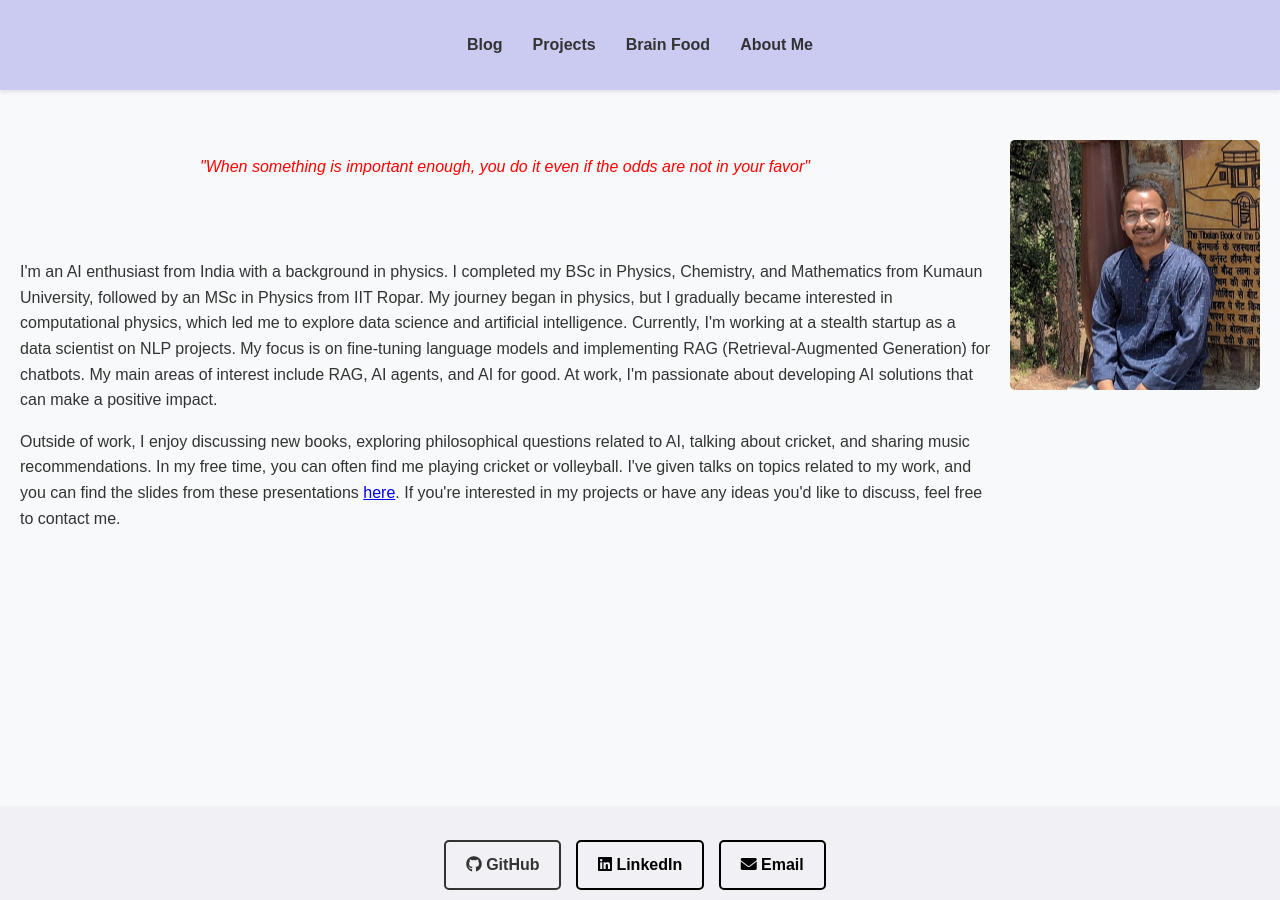
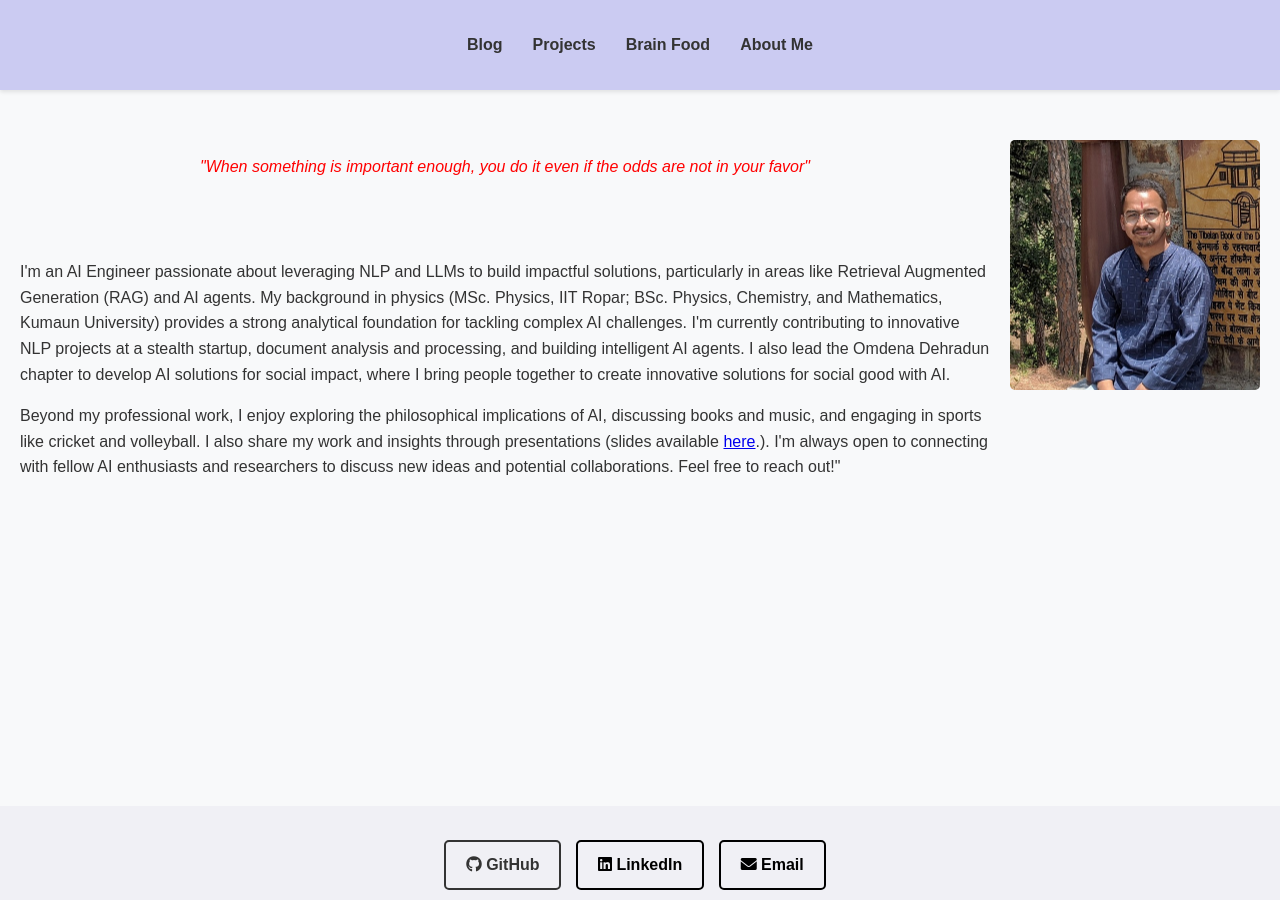
Before and after one commit to adhikarinarayan/adhikarinarayan.github.io, a Jekyll site: the page built from aboutme.md, in a window 1280 px wide. Built offline with Jekyll 4.4.1, drawn with Linux system fonts in a browser that asks for light colours.

Commit message:
Update aboutme.md

```diff
--- a/aboutme.md
+++ b/aboutme.md
@@ -15,10 +15,11 @@ title: About Me
       <p>"When something is important enough, you do it even if the odds are not in your favor"</p>
     </blockquote>
     <p>
-      I'm an AI enthusiast from India with a background in physics. I completed my BSc in Physics, Chemistry, and Mathematics from Kumaun University, followed by an MSc in Physics from IIT Ropar. My journey began in physics, but I gradually became interested in computational physics, which led me to explore data science and artificial intelligence. Currently, I'm working at a stealth startup as a data scientist on NLP projects. My focus is on fine-tuning language models and implementing RAG (Retrieval-Augmented Generation) for chatbots. My main areas of interest include RAG, AI agents, and AI for good. At work, I'm passionate about developing AI solutions that can make a positive impact.
+      I'm an AI Engineer passionate about leveraging NLP and LLMs to build impactful solutions, particularly in areas like Retrieval Augmented Generation (RAG) and AI agents. My background in physics (MSc. Physics, IIT Ropar; BSc. Physics, Chemistry, and Mathematics, Kumaun University) provides a strong analytical foundation for tackling complex AI challenges. I'm currently contributing to innovative NLP projects at a stealth startup, document analysis and processing, and building intelligent AI agents.
+I also lead the Omdena Dehradun chapter to develop AI solutions for social impact, where I bring people together to create innovative solutions for social good with AI.
     </p>
     <p>
-      Outside of work, I enjoy discussing new books, exploring philosophical questions related to AI, talking about cricket, and sharing music recommendations. In my free time, you can often find me playing cricket or volleyball. I've given talks on topics related to my work, and you can find the slides from these presentations <a href="https://github.com/adhikarinarayan/talks">here</a>. If you're interested in my projects or have any ideas you'd like to discuss, feel free to contact me.
+      Beyond my professional work, I enjoy exploring the philosophical implications of AI, discussing books and music, and engaging in sports like cricket and volleyball. I also share my work and insights through presentations (slides available  <a href="https://github.com/adhikarinarayan/talks">here</a>.). I'm always open to connecting with fellow AI enthusiasts and researchers to discuss new ideas and potential collaborations. Feel free to reach out!"
     </p>
 
   </div>
```
